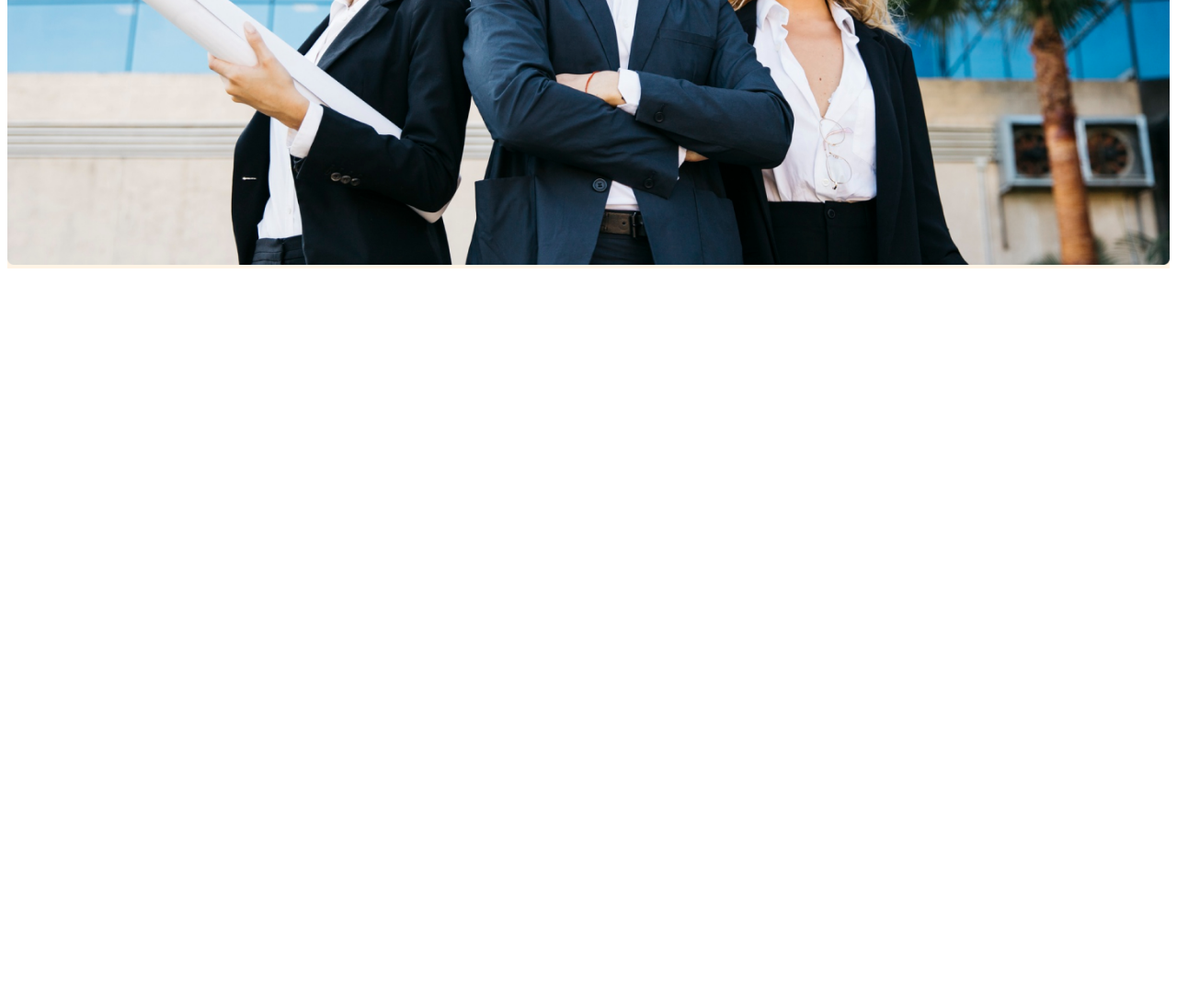
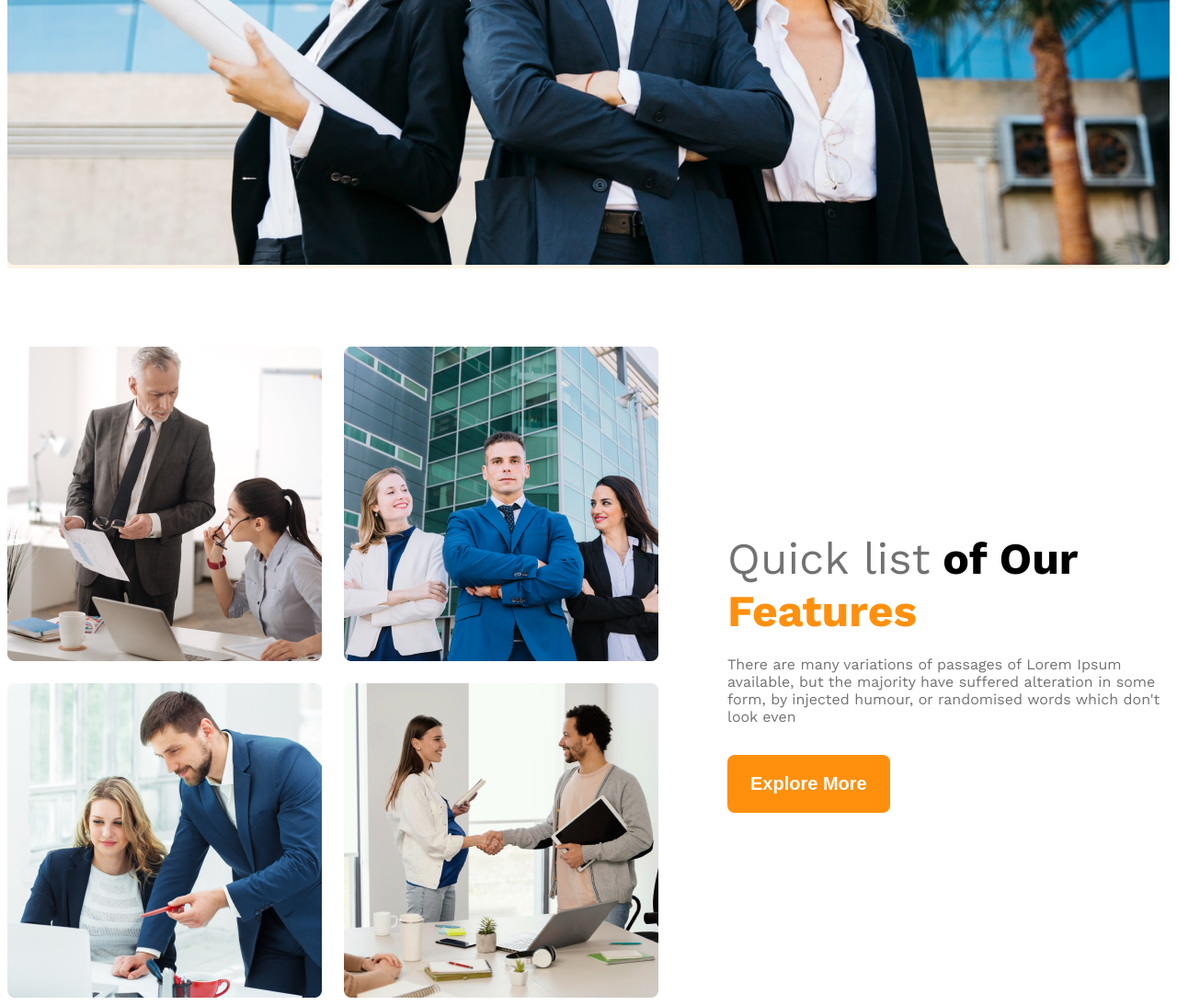
Before and after one commit to mdabualam/abu_g3-architects, a plain HTML site: page index.html in a window 1280 px wide. Shown: the part 892-1985 px from the top of the page at 92% size. Before the commit the page ends 1192 px from the top, so only its background shows below. Drawn offline with nearby package versions, Linux system fonts and the light colour scheme.

Commit message:
teams and features added

```diff
--- a/index.html
+++ b/index.html
@@ -38,7 +38,21 @@
         <img class="banner-image" src="images/banner.png" alt="" />
       </div>
     </header>
-    <main></main>
+    <main>
+        <section class="teams display-flex">
+            <div class="team-image-container">
+                <img src="images/team1.png" alt="">
+                <img src="images/team2.png" alt="">
+                <img src="images/team3.png" alt="">
+                <img src="images/team4.png" alt="">
+            </div>
+            <div class="team-features">
+                <h2 class="feature-title"><span id="quick-list">Quick list</span> of Our <span id="features">Features</span></h2>
+                <p class="feature-description">There are many variations of passages of Lorem Ipsum available, but the majority have suffered alteration in some form, by injected humour, or randomised words which don't look even</p>
+                <button class="btn-primary">Explore More</button>
+            </div>
+        </section>
+    </main>
     <footer></footer>
   </body>
 </html>
--- a/styles/architect.css
+++ b/styles/architect.css
@@ -20,7 +20,10 @@
   border-radius: 8px;
   background: rgb(255, 144, 14);
 }
-
+main{
+    max-width: 1440px;
+    margin: 0 auto;
+}
 /* dark 01 */
 .text-dark {
   color: #131313;
@@ -48,9 +51,12 @@
   font-size: 3rem;
   font-weight: 700;
 }
+.nav-links{
+    gap: 30px;
+}
 .nav-item {
   list-style: none;
-  margin-right: 30px;
+
 }
 .nav-link {
   text-decoration: none;
@@ -79,11 +85,47 @@
 .banner-image{
     width: 100%;
 }
-
+/* team and feature styles */
+.teams{
+    margin-top: 85px;
+    align-items: center;
+    gap: 75px;
+}
+.team-image-container{
+    display: grid;
+    grid-template-columns: repeat(2, 1fr);
+    gap: 24px;
+}
+.team-features{
+    max-width: 540px;
+}
+.feature-title{
+    font-weight: 700px;
+    font-size: 3rem;
+    margin-top: 0;
+    margin-bottom: 0;
+}
+.feature-description{
+    font-weight: 400;
+    font-size: 1rem;
+    color: #727272;
+    margin-top: 20px;
+    margin-bottom: 32px;
+}
+#quick-list{
+    font-weight: 400;
+    color:#727272;
+}
+#features{
+    color: #FF900E;
+}
 
 /* responsive media query */
 @media screen and (max-width: 576px) {
-   .navbar, .nav-links{
+   .navbar, .nav-links, .teams{
     flex-direction: column;
    }
+   .team-image-container{
+    grid-template-columns: repeat(1, 1fr);
+   }
 }
```
